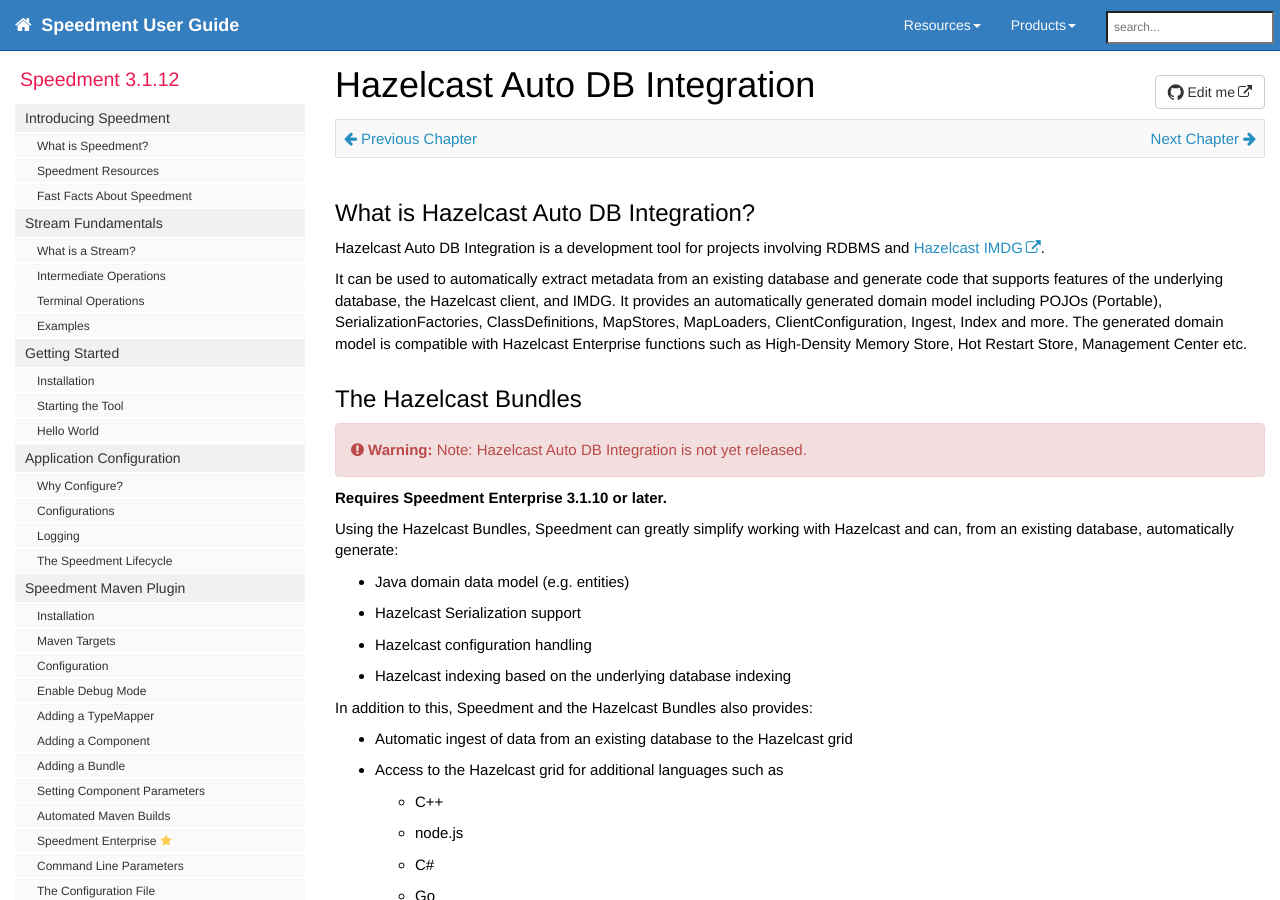
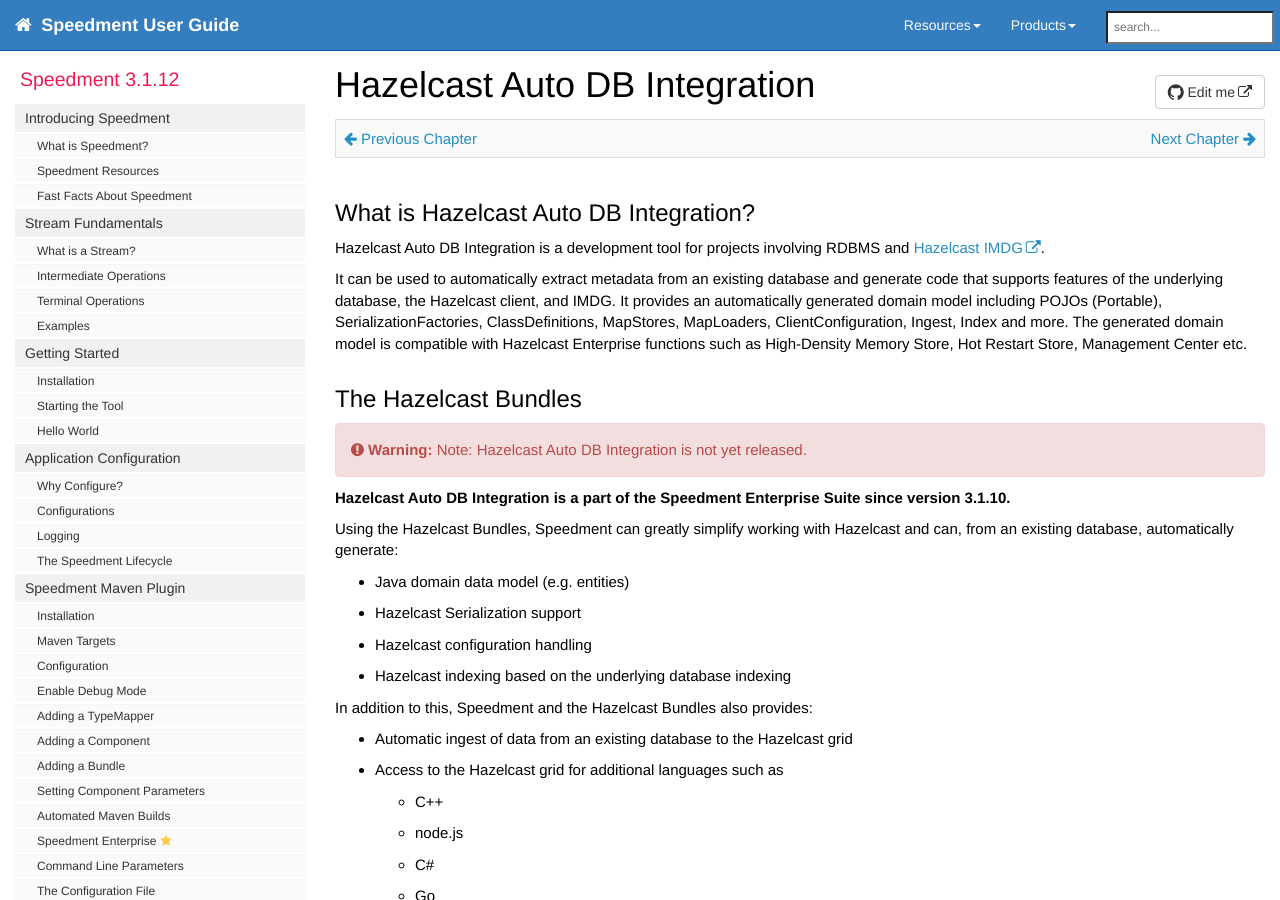
Before and after one commit to speedment/speedment-doc, a Jekyll site: the page built from pages/hazelcast.md, in a window 1280 px wide and 900 px high. Built offline with Jekyll 4.4.1, drawn with Linux system fonts in a browser that asks for light colours; nearby versions of some CDN libraries; comment, search, counter and statistics services are not loaded.

Commit message:
Update info about required version in HC manual

```diff
--- a/pages/hazelcast.md
+++ b/pages/hazelcast.md
@@ -22,7 +22,7 @@
 Note: Hazelcast Auto DB Integration is not yet released.
 " %}
 
-**Requires Speedment Enterprise 3.1.10 or later.**
+**Hazelcast Auto DB Integration is a part of the Speedment Enterprise Suite since version 3.1.10.**
 
 Using the Hazelcast Bundles, Speedment can greatly simplify working with Hazelcast and can, from an existing database, automatically generate:
 - Java domain data model (e.g. entities)
```
